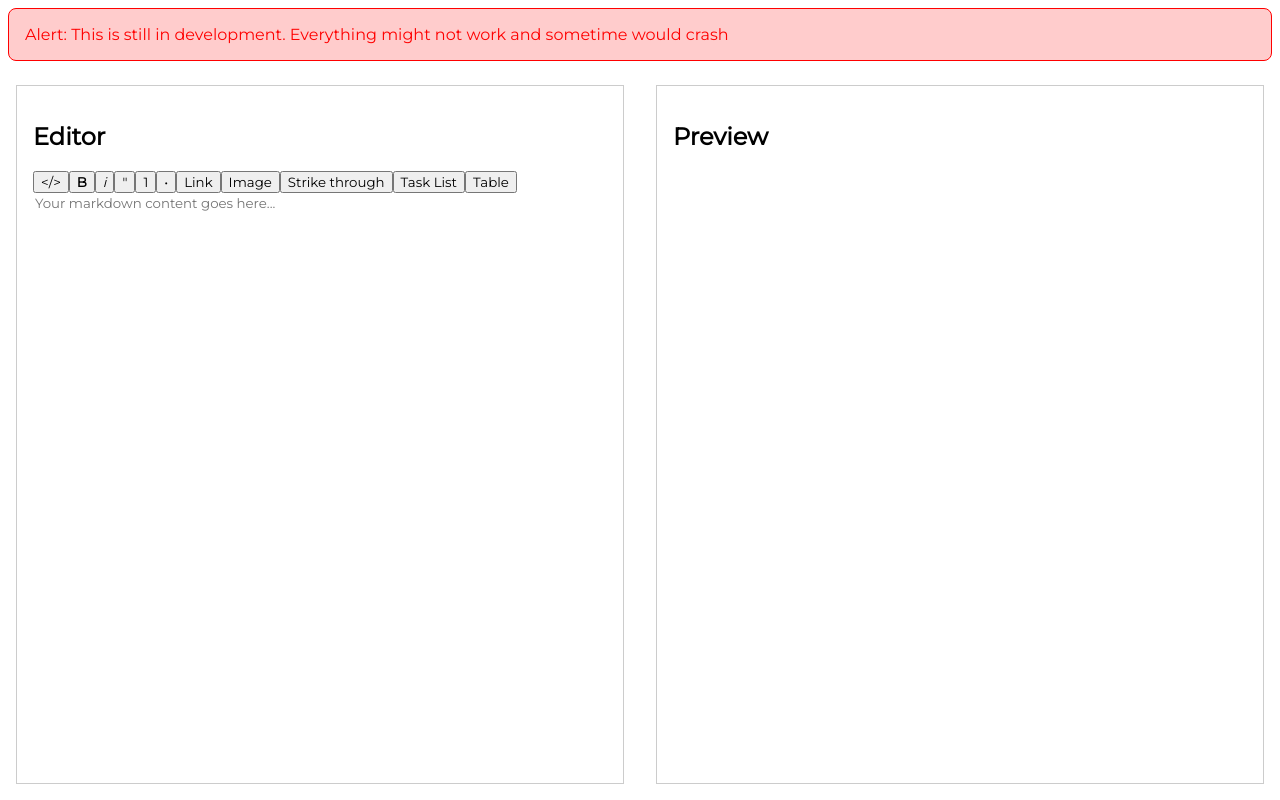
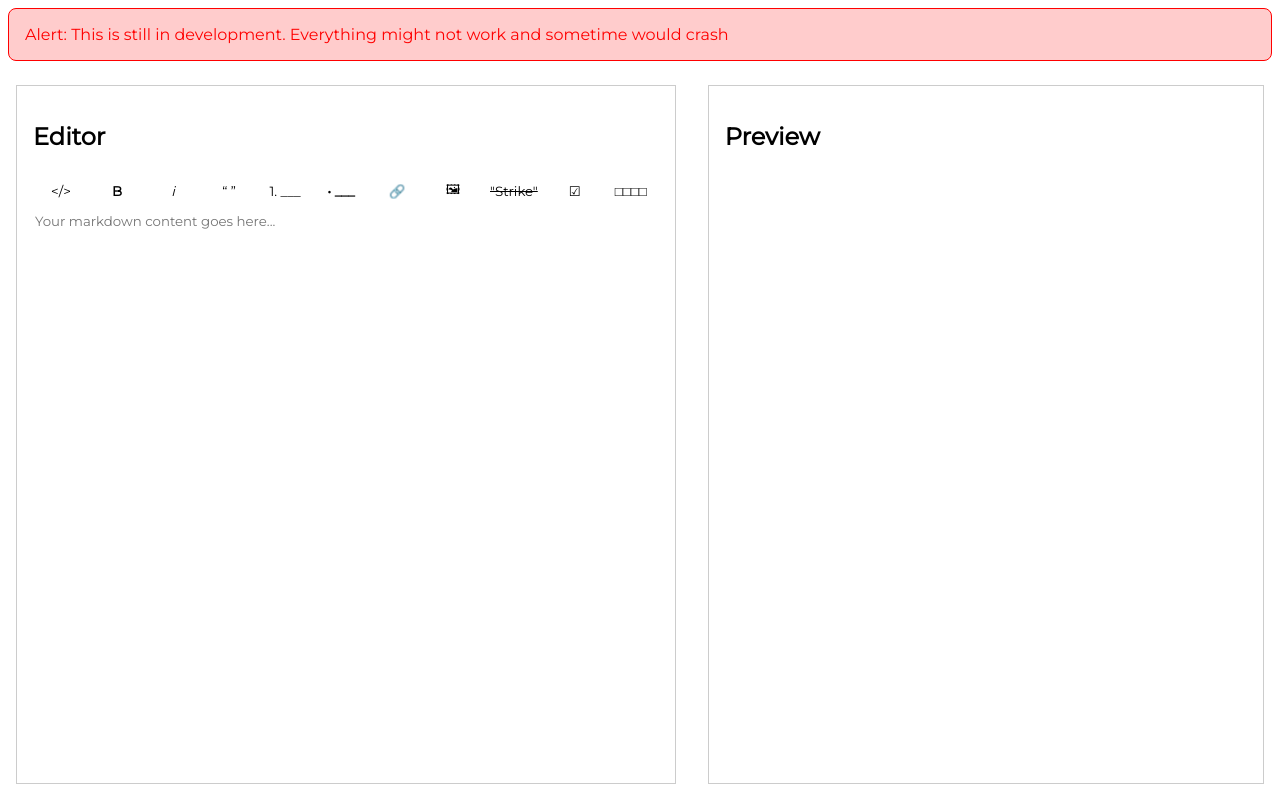
Before and after one commit to sriram23/md-editor, a React app: page / in a window 1280 px wide. Built offline with nearby package versions, Linux system fonts and the light colour scheme.

Commit message:
Formatted the buttons. Added tooltip

```diff
--- a/src/components/Editor.jsx
+++ b/src/components/Editor.jsx
@@ -13,56 +13,67 @@ const Editor = () => {
       id: 1,
       value: "code",
       label: "</>",
+      tooltip: "Insert Code snippet"
     },
     {
       id: 2,
       value: "bold",
       label: (<b>{"\u0042"}</b>),
+      tooltip: "Insert Bold text"
     },
     {
       id: 3,
       value: "italics",
       label: (<i>{"\u0069"}</i>),
+      tooltip: "Insert Italics text"
     },
     {
       id: 4,
       value: "quote",
-      label: "\u0022",
+      label: "“ ” ",
+      tooltip: "Insert Quote"
     },
     {
       id: 5,
       value: "ol",
-      label: "1",
+      label: (<div>1. ___</div>),
+      tooltip: "Insert orderd list"
     },
     {
       id: 6,
       value: "ul",
-      label: "\u2022",
+      label: (<b>{"\u2022 ___"}</b>),
+      tooltip: "Insert un-ordered list"
     },
     {
       id: 7,
       value: "link",
-      label: "Link",
+      label: "🔗",
+      tooltip: "Insert Link"
     },
     {
       id: 8,
       value: "img",
-      label: "Image",
+      label: "🖼",
+      tooltip: "Insert image"
     },
     {
       id: 9,
       value: "strk",
-      label: "Strike through"
+      label: (<strike>"Strike"</strike>),
+      tooltip: "Insert Strikethrough"
     },
     {
       id: 10,
       value: "check",
-      label: "Task List"
+      label: "☑",
+      tooltip: "Insert Checklist"
     },
     {
       id: 11,
       value: "table",
-      label: "Table"
+      label: "□□□□",
+      tooltip: "Insert table"
     }
   ];
   useEffect(() => {
@@ -100,7 +111,7 @@ const Editor = () => {
       ol: "1. ",
       ul: "- ",
       link: "[Link](https://link.com)",
-      img: "![Alt](https://upload.wikimedia.org/wikipedia/commons/thumb/4/48/Markdown-mark.svg/1024px-Markdown-mark.svg.png)",
+      img: "![Alt](https://picsum.photos/536/354)",
       strk: "~~Strike Through~~",
       check: ` - [ ] Item 1
  - [x] Item 2`,
@@ -149,9 +160,8 @@ const Editor = () => {
       <div className="editor">
         <h2>Editor</h2>
         <div className="button-container">
-          {/* <button onClick={() => insertTemplate("code")}>{"</>"}</button> */}
           {BUTTONS.map((btn) => (
-            <button key={btn.id} onClick={() => insertTemplate(btn.value)}>
+            <button className="syntax-buttons" key={btn.id} title={btn.tooltip} onClick={() => insertTemplate(btn.value)}>
               {btn.label}
             </button>
           ))}
--- a/src/components/Editor.scss
+++ b/src/components/Editor.scss
@@ -18,6 +18,21 @@
             outline: none;
             resize: none;
         }
+        .button-container {
+            display: flex;
+            button {
+                background: transparent;
+                border: 1px solid transparent;
+                margin: 0.25rem;
+                padding: 0.25rem;
+                border-radius: 0.25rem;
+                min-width: 3rem;
+                cursor: pointer;
+                &:hover {
+                    border: 1px solid gray;
+                }
+            }
+        }
     }
     .renderer {
         display: flex;
```
